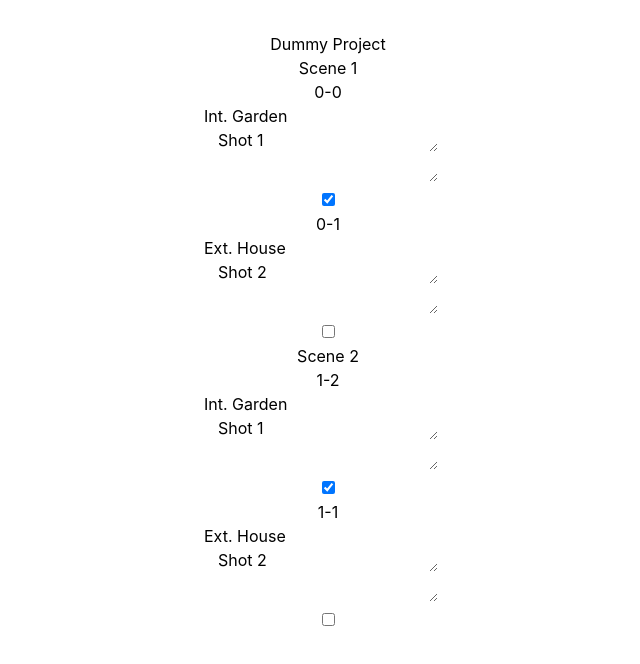
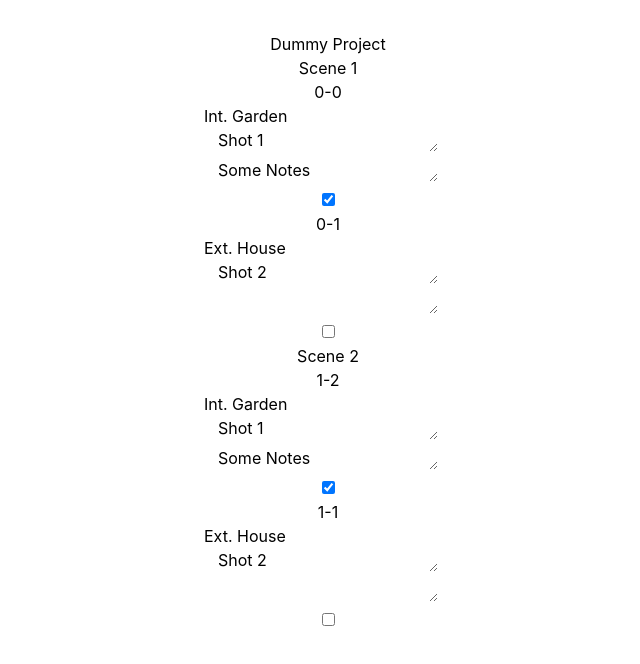
Before and after one commit to roschlau/brickshots, a React (Vite) app: page / in a window 1280 px wide. Shown: the top 664 px of the page, without its empty margins (312-952 px from the left). Built offline with nearby package versions, Linux system fonts and the light colour scheme.

Commit message:
Fix notes not being shown

```diff
--- a/src/App.tsx
+++ b/src/App.tsx
@@ -74,6 +74,7 @@ function ShotTableRow({shot, sceneCode, shotIndex, onUpdate}: {
       <div className="col-start-4">
         <textarea
           rows={1}
+          value={shot.notes}
           onChange={value => onUpdate({ ...shot, notes: value.target.value})}
         ></textarea>
       </div>
```
